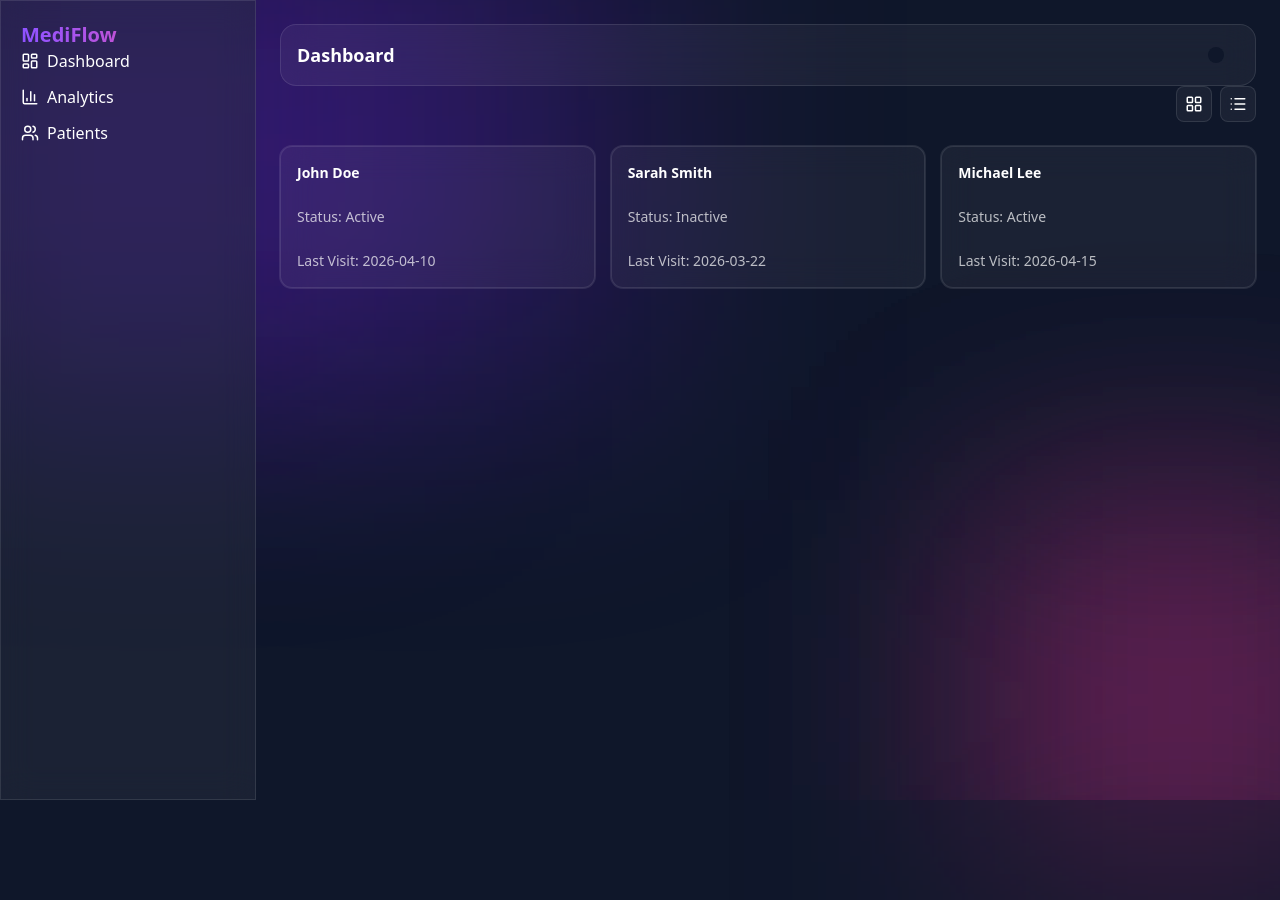
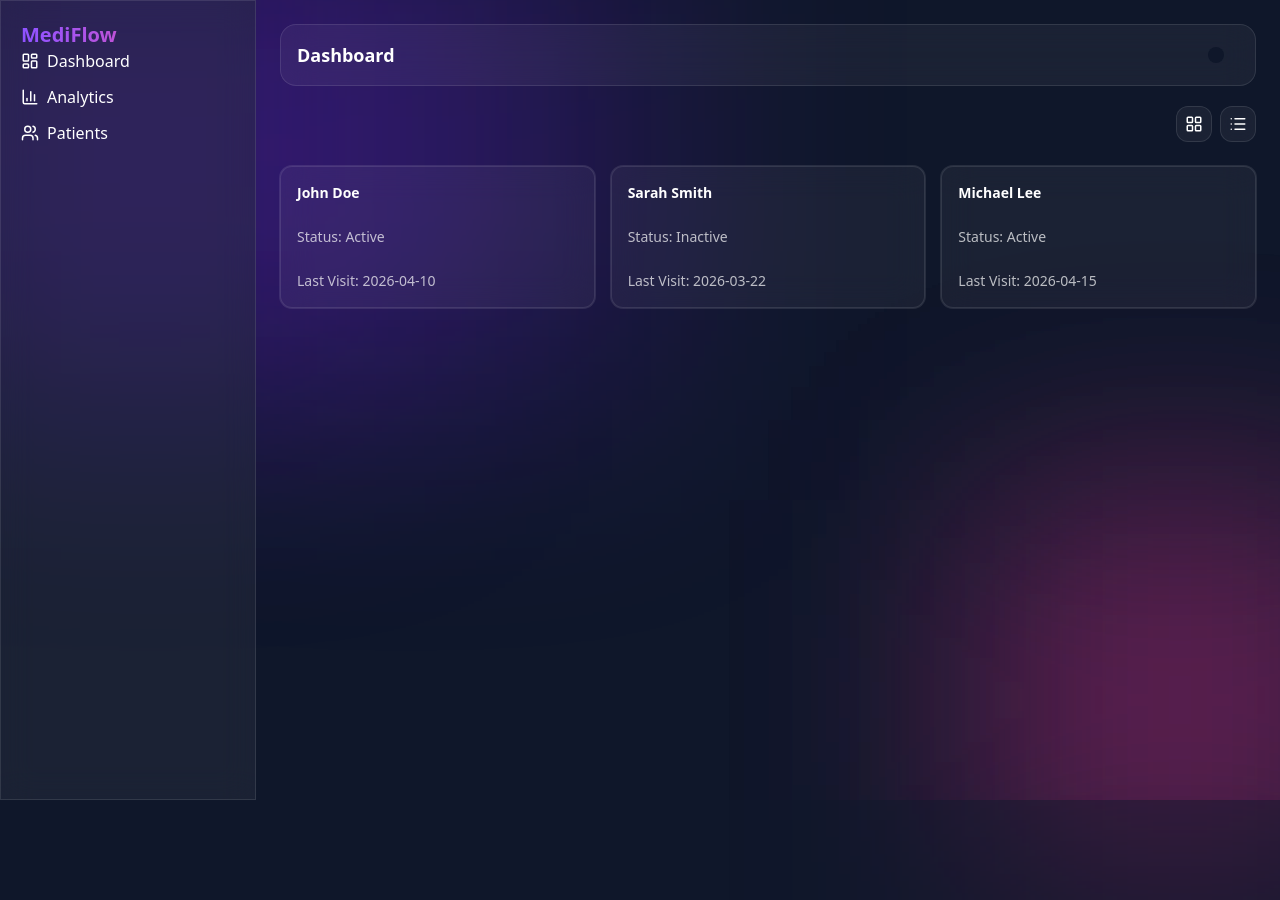
Before and after one commit to lalman-dev/mediflow, a Next.js app: page /patients in a window 1280 px wide. Shown: the top 900 px of the page. Built offline with nearby package versions, Linux system fonts and the light colour scheme.

Commit message:
feat(ui): upgrade patient view toggle with gradient active state

```diff
--- a/features/patients/components/view-toggle.tsx
+++ b/features/patients/components/view-toggle.tsx
@@ -7,11 +7,13 @@
   const { viewMode, setViewMode } = usePatientStore();
 
   return (
-    <div className="flex justify-end gap-2">
+    <div className="flex justify-end gap-2 mt-5">
       <button
         onClick={() => setViewMode("grid")}
-        className={`p-2 rounded-lg glass ${
-          viewMode === "grid" ? "bg-white/10" : ""
+        className={`p-2 rounded-xl glass transition ${
+          viewMode === "grid"
+            ? "bg-linear-to-r from-violet-600 to-pink-500 text-white"
+            : "opacity-60"
         }`}
       >
         <LayoutGrid size={18} />
@@ -19,7 +21,7 @@
 
       <button
         onClick={() => setViewMode("list")}
-        className={`p-2 rounded-lg glass ${
+        className={`p-2 rounded-xl glass transition ${
           viewMode === "list" ? "bg-white/10" : ""
         }`}
       >
```
